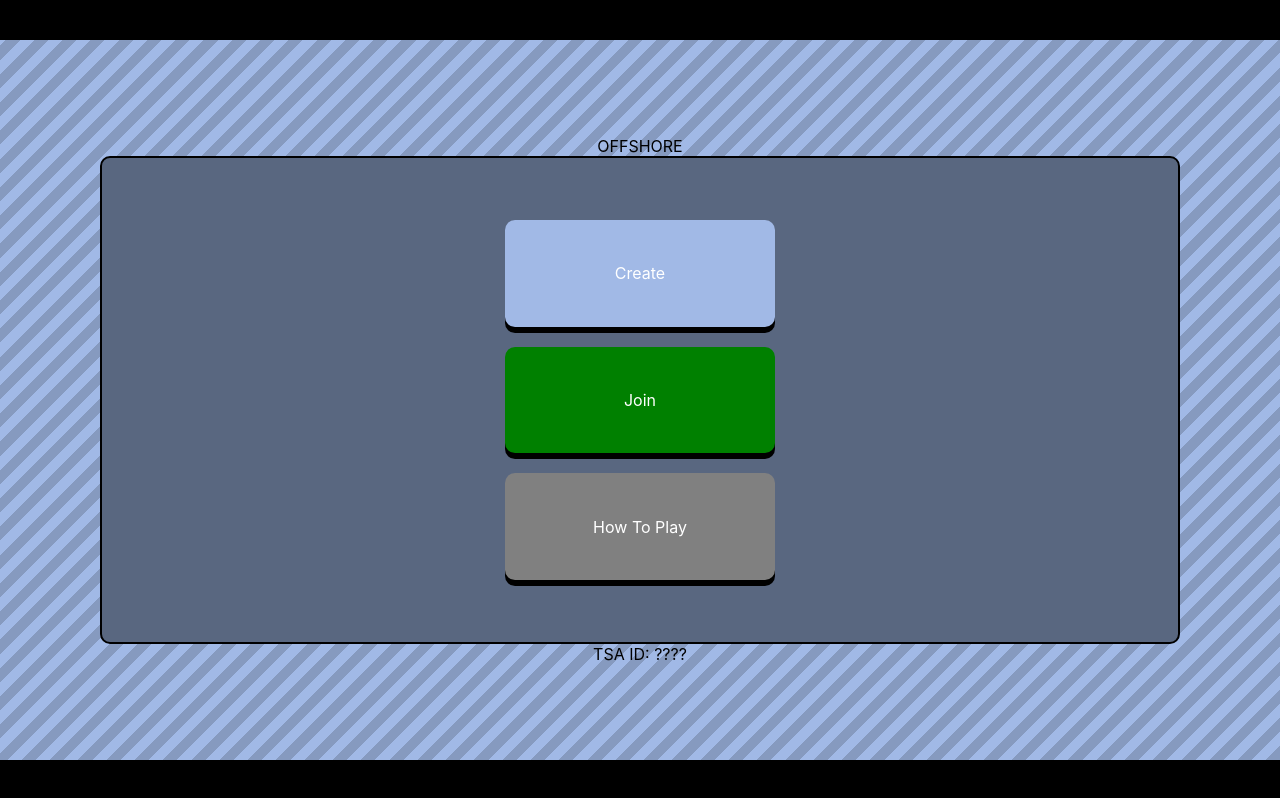
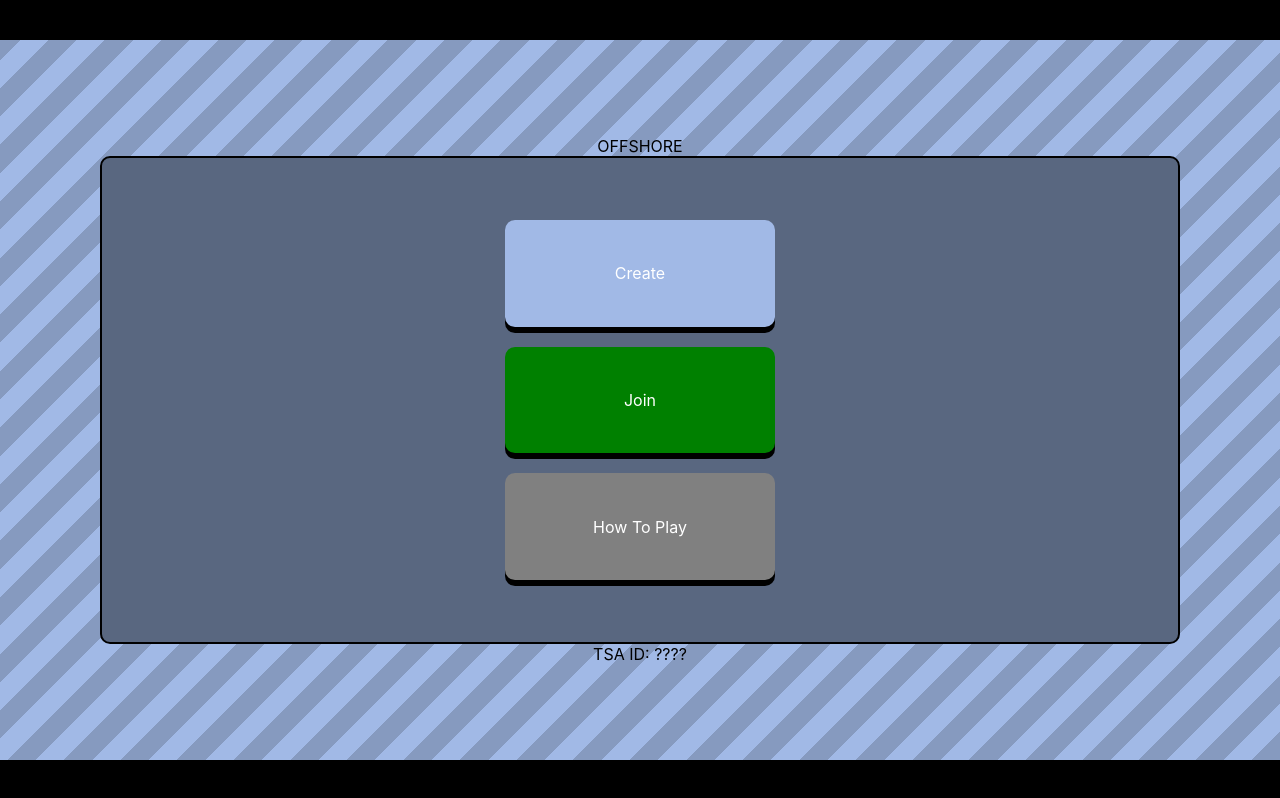
Before and after one commit to offshore-game/offshore, a React (Create React App) app in the folder client/: page / in a window 1280 px wide. Built offline with nearby package versions, Linux system fonts and the light colour scheme; no server answers.

Commit message:
Width Change

```diff
--- a/client/src/pages/Home/Home.module.css
+++ b/client/src/pages/Home/Home.module.css
@@ -23,9 +23,9 @@
     background: repeating-linear-gradient(
         -45deg,
         var(--blue-3),
-        var(--blue-3) 10px,
-        var(--blue-4) 10px,
-        var(--blue-4) 20px
+        var(--blue-3) 20px,
+        var(--blue-4) 20px,
+        var(--blue-4) 40px
     );
 
     background-position: 50% 50%;
```
